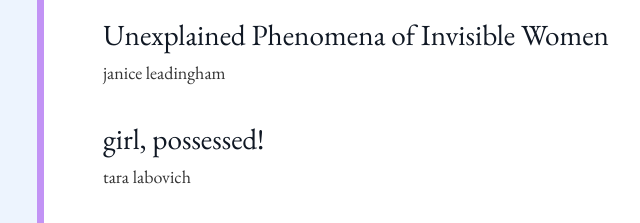
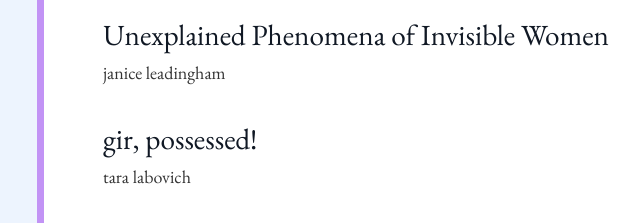
Before and after one commit to mayhathaway/dishsoapmag, a Gatsby site: page /archive in a window 1280 px wide. Shown: the part 2800-3023 px from the top of the page, 103-743 px from the left. Built offline with nearby package versions, Linux system fonts and the light colour scheme; Gatsby itself is replaced by a stand-in of ours.

Commit message:
Update archive.js

```diff
--- a/src/pages/archive.js
+++ b/src/pages/archive.js
@@ -114,7 +114,7 @@ const Masthead = () => {
             <p>janice leadingham</p>
 
             <Link to="/2-18-25/possessed/">
-            <h2 className={archiveStyles.piecelink}>girl, possessed!</h2>
+            <h2 className={archiveStyles.piecelink}>gir, possessed!</h2>
             </Link>
             <p>tara labovich</p>
 
```
